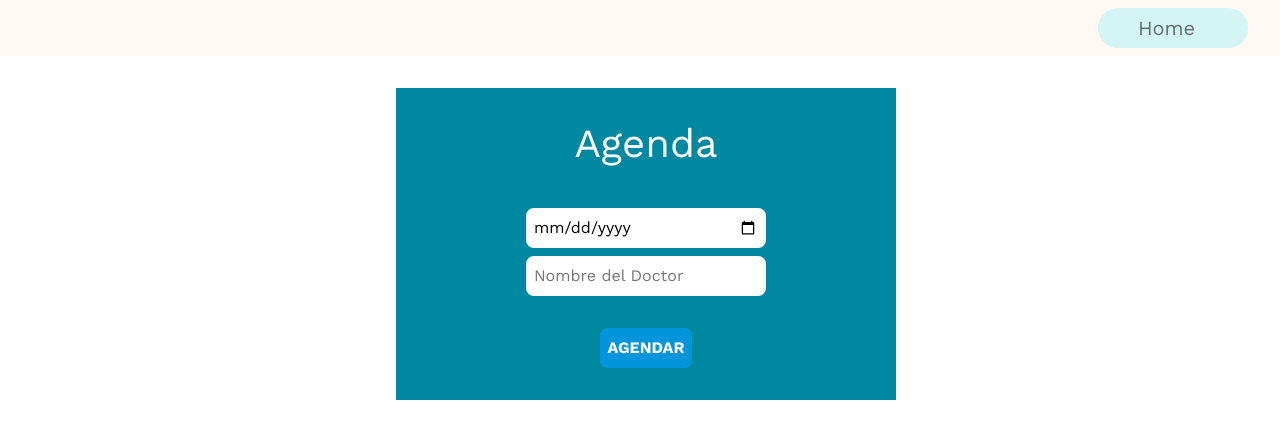
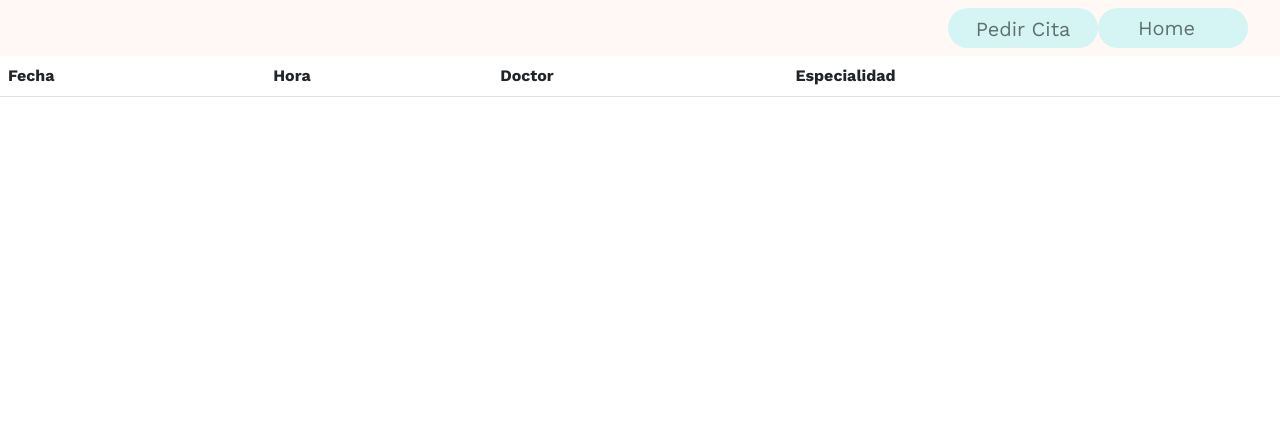
Before and after one commit to Catmorx/MEDICAL-SCIENTIFIC-COMMUNITY-FRONT, a React (Create React App) app: page /agenda in a window 1280 px wide. Shown: the top 438 px of the page. Built offline with nearby package versions, Linux system fonts and the light colour scheme.

Commit message:
Add Modal in Agenda

```diff
--- a/src/assets/Agenda.css
+++ b/src/assets/Agenda.css
@@ -1,8 +1,34 @@
-
+/*
 .position-absolute.bottom-25.end-50 {
     background-color: rgba(0,136,160,255);
     right: 30%!important;
     color: #fff;
     width: 500px;
     text-align: center;
+} */
+.modal-body input.input{
+    border-bottom: solid 1px;
+
 }
+.modal-body{
+    margin-left: 25%;
+
+}
+button.btn.btn-primary{
+    background-color: rgb(213, 244, 244);
+    color: rgba(0, 0, 0, 0.55);
+    border-radius: 2rem;
+    font-size: 20px;
+    border: none;
+    width: 150px;
+    height: 40px;
+}
+button.btn.btn-secondary{
+    background-color: #6c757d;
+    color:  rgb(225, 225, 225);
+    border-radius: 2rem;
+    font-size: 20px;
+    border: none;
+    width: 110px;
+    height: 40px;
+}
--- a/src/assets/global.css
+++ b/src/assets/global.css
@@ -21,35 +21,31 @@
 nav.navbar.navbar-expand-md.nav-color.py-0 {
   display: flex;
   justify-content: flex-end;
-
 }
 
 nav.navbar.navbar-expand-md.nav-color.py-0 a {
   text-decoration: none;
-  padding-top: .5rem;
+  padding-top: 0.5rem;
 }
-nav.navbar.navbar-expand-md.nav-color.py-0 a h2.topmenu{
+nav.navbar.navbar-expand-md.nav-color.py-0 a h2.topmenu {
   height: 40px;
-
 }
 .topmenu {
-
   border: none;
   background-color: rgb(213, 244, 244);
   color: rgba(0, 0, 0, 0.55);
   border-radius: 2rem;
   width: 150px;
   font-size: 20px;
-  padding-top: .5rem;
+  padding-top: 0.5rem;
   padding-left: 2.5rem;
   /* padding-bottom: 1rem; */
   margin-right: 2rem;
   height: 40px;
 }
 
-h1#largeItem{
+h1#largeItem {
   width: 200px;
-
 }
 .table {
   padding-top: 30px;
--- a/src/views/Agenda.js
+++ b/src/views/Agenda.js
@@ -1,11 +1,10 @@
-import React, { useState } from 'react';
+import React, { useState } from "react";
 import { Link } from "react-router-dom";
-import Input from '../components/forms/Input';
-import Gap from '../components/utils/Gap';
-import Button from '../components/forms/Button';
-import "../assets/Agenda.css"
-import Card from '../components/utils/Card';
-
+import Input from "../components/forms/Input";
+import Gap from "../components/utils/Gap";
+import Button from "../components/forms/Button";
+import "../assets/Agenda.css";
+import Card from "../components/utils/Card";
 
 export default function Agenda() {
     const [fecha, setFecha] = useState("");
@@ -14,8 +13,8 @@ export default function Agenda() {
     // const [paciente, setPaciente] = useState("");
     // const [documento, setDocumento] = useState("");
 
-
     async function onSubmit(e) {
+        try {
             e.preventDefault();
             await fetch("http://localhost:4000/agendar", {
             method: "POST",
@@ -26,39 +25,77 @@ export default function Agenda() {
                 fecha,
                 estado,
                 usuario: "cat",
-                doctorName: doctor
+                doctorName: doctor,
+            }),
         })
+            .then((response) => {
+                return response.json();
 
             })
-            .then(response => { return response.json() })
-            .catch(error => console.error(error))
-            .then(response => {
-                console.log(response);
-                e.target.reset()
+            .catch((error) => {
+                alert("Llene los campos")
+                console.error(error)
+            })
+            .then((response) => {
+                alert("Cita Agendada")
+                e.target.reset();
             });
+        } catch (error) {
+        }
+
+
     }
 
     return (
         <>
-            <nav className='navbar navbar-expand-md nav-color py-0'>
-                <Link to="/"><h1 className='topmenu'>Home</h1></Link>
+            <nav className="navbar navbar-expand-md nav-color py-0">
+                <button
+                    type="button"
+                    className="btn btn-primary"
+                    data-bs-toggle="modal"
+                    data-bs-target="#exampleModal"
+                >
+                    Pedir Cita
+                </button>
+                <Link to="/">
+                    <h1 className="topmenu">Home</h1>
+                </Link>
             </nav>
+
+            <div className="modal fade" id="exampleModal" tabIndex="-1" aria-labelledby="exampleModalLabel" aria-hidden="true">
+                <div className="modal-dialog">
+                    <div className="modal-content">
+                        <div className="modal-header">
+                            <h1 className="modal-title fs-5" id="exampleModalLabel">Agendar Cita Medica</h1>
+                            <button type="button" className="btn-close" data-bs-dismiss="modal" aria-label="Close"></button>
+                        </div>
                         <form className='now' onSubmit={onSubmit}>
-                <Gap>2rem</Gap>
-                <div class="position-relative">
-                    <div className="position-absolute bottom-25 end-50">
-                        <Gap>2rem</Gap>
-                        <h1>Agenda</h1>
-                        <Gap>2rem</Gap>
+                            <div className="modal-body">
                                 <Input id="fecha" type="date" onChange={(v) => setFecha(v.target.value)}></Input>
                                 <Gap>0.5rem</Gap>
                                 <Input onChange={(v) => setDoctor(v.target.value)}>Nombre del Doctor</Input>
-                        <Gap>2rem</Gap>
-                        <Button type="submit"><b>AGENDAR</b></Button>
-                        <Gap>2rem</Gap>
+                            </div>
+                            <div className="modal-footer">
+                                <button type="button" className="btn btn-secondary" data-bs-dismiss="modal">Close</button>
+                                <button type="submit" className="btn btn-primary">Agendar</button>
+                            </div>
+                        </form>
                     </div>
                 </div>
-            </form>
+            </div>
+
+            <div>
+                <table className="table">
+                    <thead>
+                        <tr>
+                            <th scope="col">Fecha</th>
+                            <th scope="col">Hora</th>
+                            <th scope="col">Doctor</th>
+                            <th scope="col">Especialidad</th>
+                        </tr>
+                    </thead>
+                </table>
+            </div>
         </>
-    )
+    );
 }
```
Lines whose indentation alone changed are shown as unchanged.
